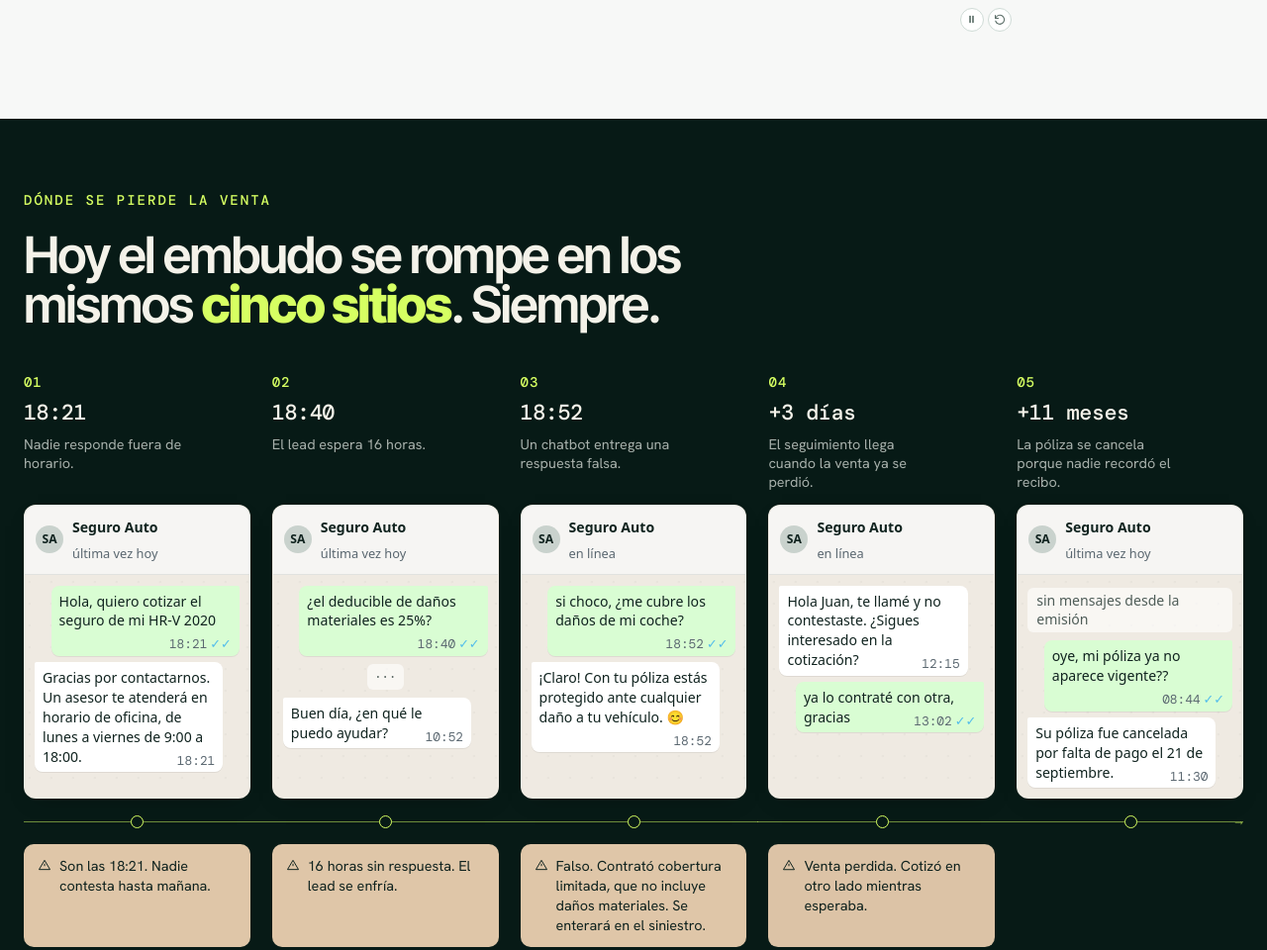
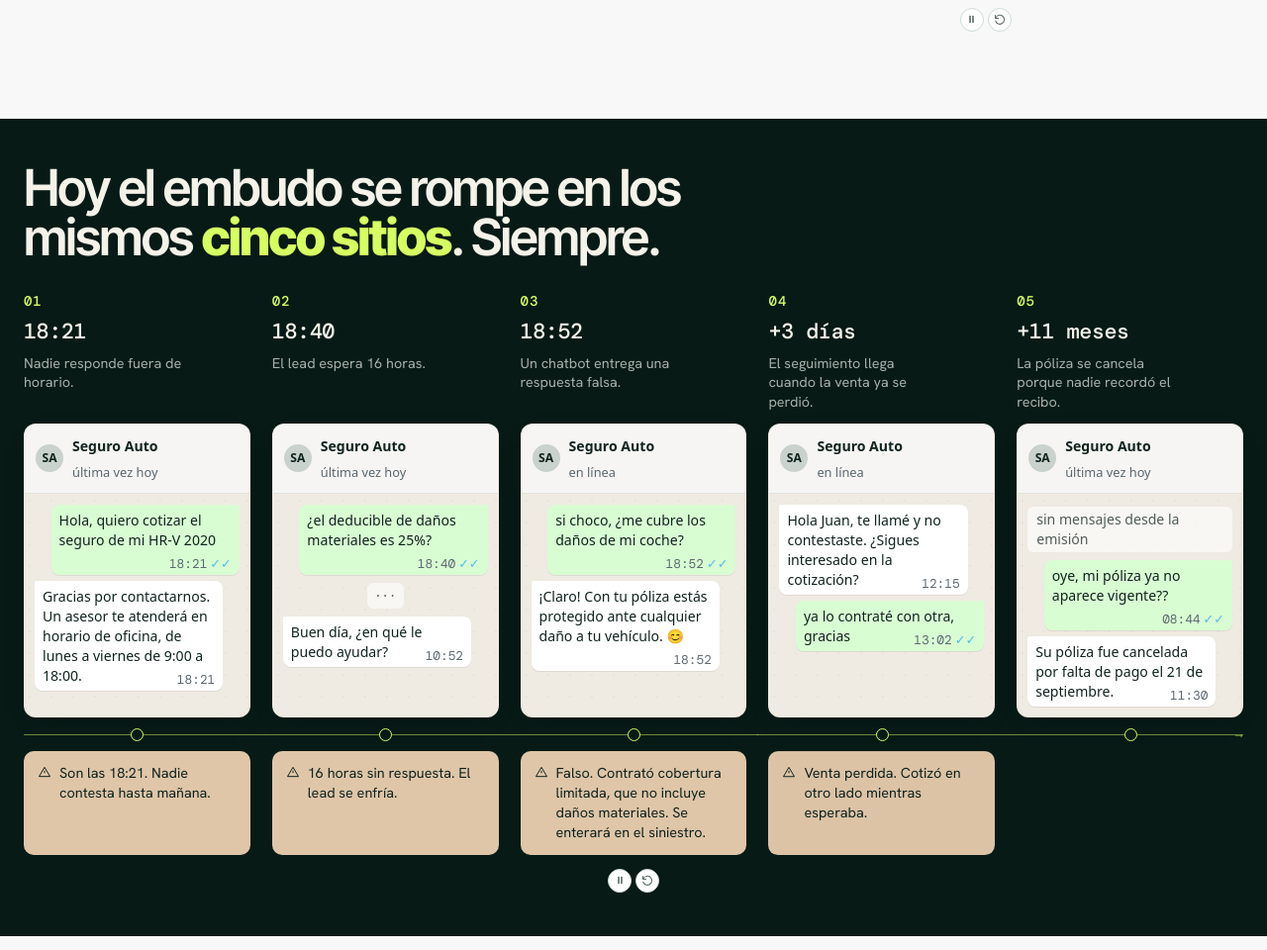
Before and after one commit to insurmind/insurmind_landing, a plain HTML site: page variante-b.html in a window 1280 px wide. Shown: the part 974-1934 px from the top of the page at 99% size. Drawn offline with nearby package versions, Linux system fonts and the light colour scheme.

Commit message:
Variante B: el embudo cabe en pantalla y las animaciones esperan a la sección
EL EMBUDO
Fuera el eyebrow "Dónde se pierde la venta" y su CSS. Con eso no
bastaba, así que además: padding de sección de 72 a 44px, la línea
temporal de 46 a 34px de alto, y el margen del bloque de 44 a 30.

  antes:  ~950px
  ahora:   819px

  1920x1080  (1.018 útiles)  CABE
  1440x900   (838)           CABE
  1512x860   (798)           +21

Las cinco ventanas de WhatsApp NO se tocan: siguen a 281px. Todo el
recorte sale de aire, no de las maquetas.

LAS ANIMACIONES
Revisado lo que reportaste. Dos hallazgos:

1. Ningún demo tenía data-autoplay en el markup; solo quedaba la rama
   muerta en el JS que lo comprobaba. Eliminada.
2. El observer arrancaba con el 45% del demo visible, o sea mientras
   la sección todavía estaba subiendo por la pantalla. Para cuando el
   lector se paraba delante, la conversación llevaba medio camino.

Ahora exige el 60% del demo visible —o del alto de pantalla, si el
demo es más alto que ella—, con umbrales escalonados para que dispare
en el momento justo. Verificado que los seis alcanzan ese 60% a 1440 y
a 390 (93-100%), así que ninguno se queda sin arrancar.

El héroe sigue arrancando al cargar en escritorio, y es correcto: está
96% visible, es la sección en la que estás. En móvil ya no arranca al
cargar (queda bajo la línea de flotación) y espera a que llegues.

Sin regresiones: controles 6/6, sin desbordamiento de 390 a 1920,
outline intacto, cero animaciones con prefers-reduced-motion.

Co-Authored-By: Claude Opus 5 (1M context) <noreply@anthropic.com>
Claude-Session: https://claude.ai/code/session_01T5WLGMPkwJseuApyHThxgH

```diff
--- a/variante-b.html
+++ b/variante-b.html
@@ -146,11 +146,10 @@ section{padding:72px 0}
 
 /* problema / embudo */
 .problem .wrap{max-width:1320px}
-.problem{background:#071a16;color:#f4f2e9;--sand:#dfc6a8;--lime:#d6ff62;--pk:#10231f}
-.problem .eyebrow{font-family:"DM Mono",ui-monospace,monospace;font-size:.88rem;font-weight:500;letter-spacing:.14em;text-transform:uppercase;color:var(--lime);margin-bottom:18px}
+.problem{padding-top:44px;padding-bottom:44px;background:#071a16;color:#f4f2e9;--sand:#dfc6a8;--lime:#d6ff62;--pk:#10231f}
 .problem h2{max-width:15em;font-family:"Inter Tight","Archivo",system-ui,sans-serif;font-weight:600;font-size:clamp(1.9rem,4vw,3.4rem);line-height:.98;letter-spacing:-0.035em;color:#f4f2e9}
 .problem h2 .hit{font-weight:800;color:var(--lime)}
-.embudo-wrap{margin-top:44px;position:relative}
+.embudo-wrap{margin-top:30px;position:relative}
 .embudo{list-style:none;margin:0;padding:0;display:grid;grid-template-columns:repeat(5,1fr);grid-template-rows:auto 1fr auto auto;gap:0 22px}
 .mom{display:grid;grid-row:span 4;grid-template-rows:subgrid;min-width:0}
 .mom__head{padding-bottom:12px}
@@ -172,7 +171,7 @@ section{padding:72px 0}
 .wa .msg .t .ck{color:#53BDEB;margin-left:3px}
 .wa .gap{align-self:center;font-size:.88rem;color:#4F5D58;background:rgba(255,255,255,.6);border-radius:6px;padding:3px 9px;margin:2px 0}
 /* línea temporal continua */
-.mom__node{position:relative;height:46px}
+.mom__node{position:relative;height:34px}
 .mom__node::before{content:"";position:absolute;left:-11px;right:-11px;top:50%;height:1px;background:var(--lime);opacity:.5;transform-origin:left center}
 .mom:first-child .mom__node::before{left:0}
 .mom:last-child .mom__node::before{right:0}
@@ -430,7 +429,6 @@ Col. Del Valle<span class="t">19:19<span class="ck">✓✓</span></span></div>
 <!-- 2. EL PROBLEMA -->
 <section class="problem" id="problema">
   <div class="wrap">
-    <p class="eyebrow">Dónde se pierde la venta</p>
     <h2>Hoy el embudo se rompe en los mismos <span class="hit">cinco sitios</span>. Siempre.</h2>
     <div class="embudo-wrap demo" data-seq="embudo">
       <p class="embudo-hint">Desliza para recorrer los cinco momentos →</p>
@@ -827,8 +825,12 @@ Col. Del Valle<span class="t">19:19<span class="ck">✓✓</span></span></div>
     addEventListener('resize',sync); sync();
   }
   if(reduce || !('IntersectionObserver' in window)) return;
-  var io=new IntersectionObserver(function(es){ es.forEach(function(e){ if(e.isIntersecting){ play(e.target); io.unobserve(e.target);} }); },{threshold:.45});
-  demos.forEach(function(d){ if(d.hasAttribute('data-autoplay')) play(d); else io.observe(d); });
+  var io=new IntersectionObserver(function(es){ es.forEach(function(e){
+    if(!e.isIntersecting) return;
+    var visto = e.intersectionRect.height / Math.min(e.boundingClientRect.height, innerHeight);
+    if(visto >= 0.6){ play(e.target); io.unobserve(e.target); }
+  }); },{threshold:[0,.2,.4,.6,.8,1]});
+  demos.forEach(function(d){ io.observe(d); });
 })();
 </script>
 </body>
```
